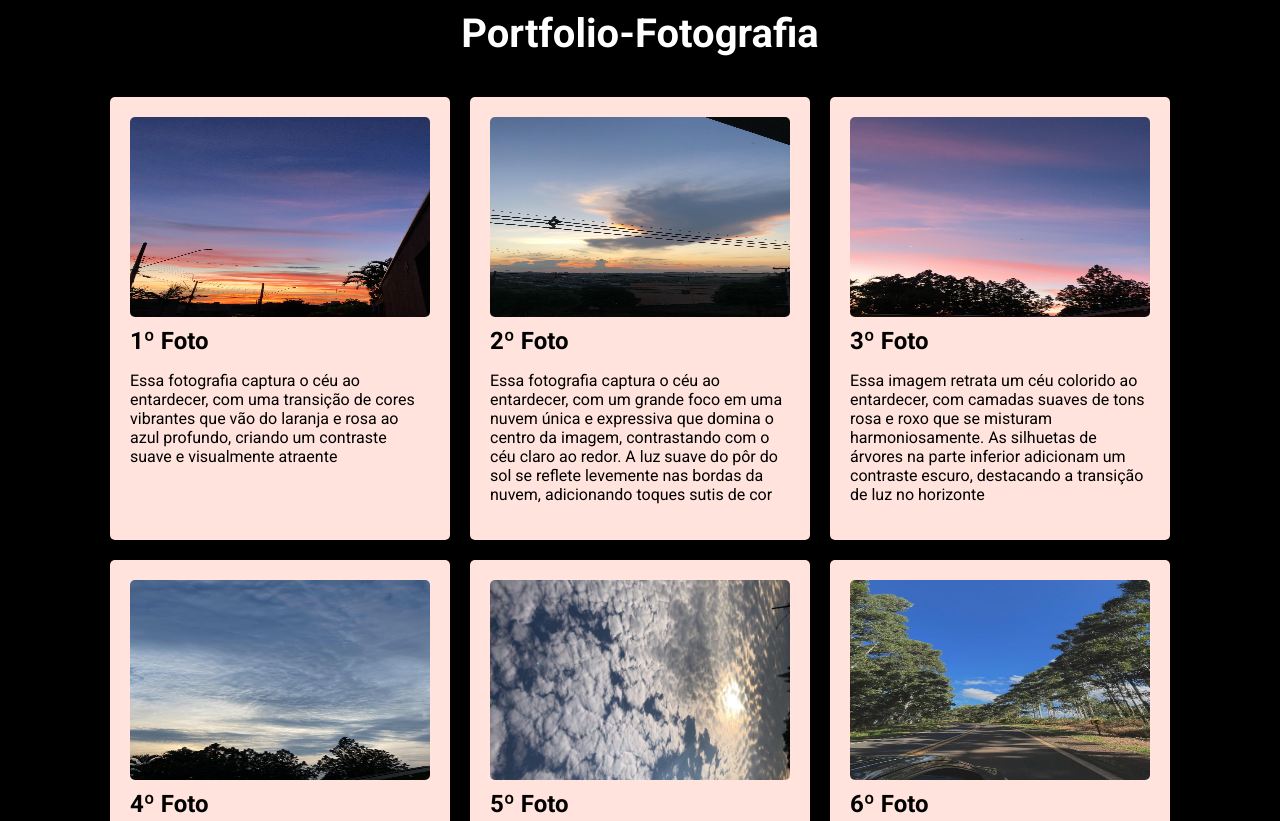
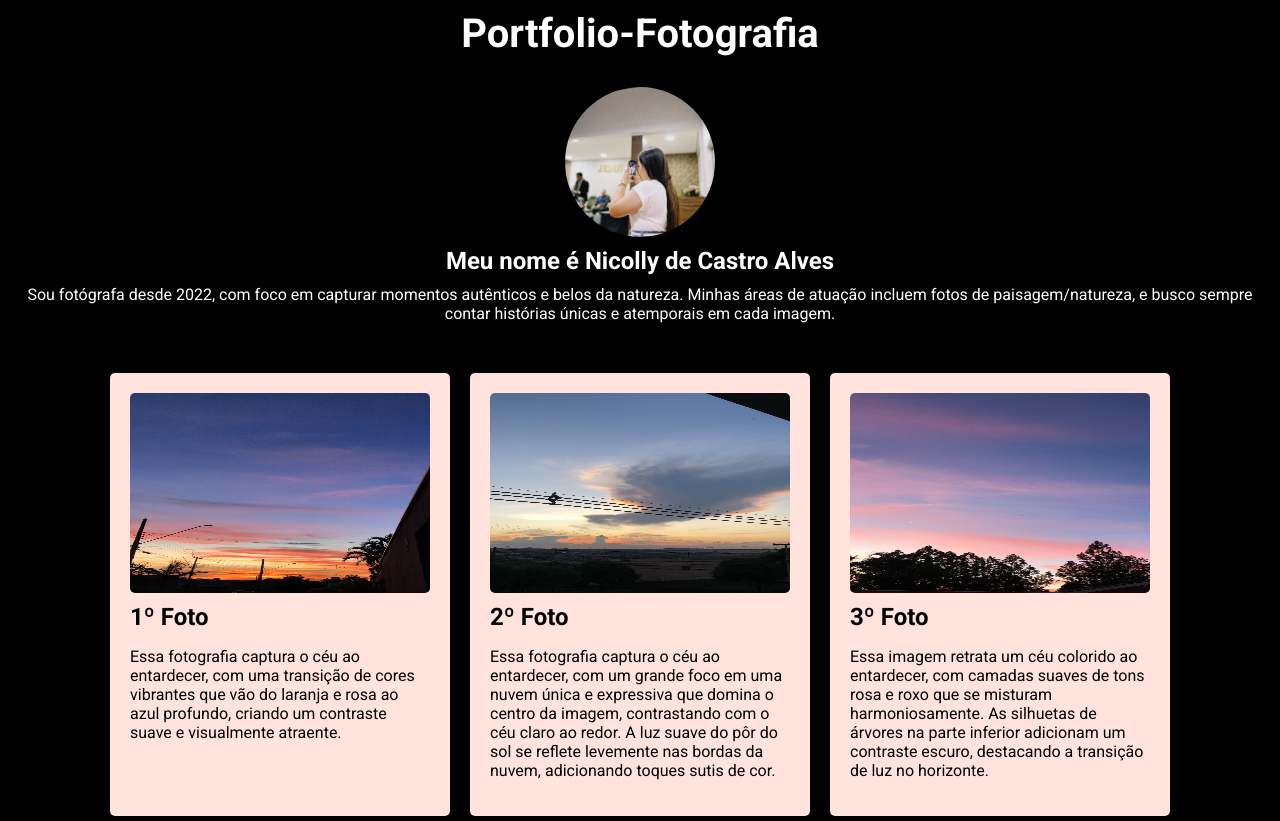
Before and after one commit to nicolly15c/portfolio2, a plain HTML site: page index.html in a window 1280 px wide. Shown: the top 821 px of the page. Drawn offline with Linux system fonts and the light colour scheme.

Commit message:
Update index.html

```diff
--- a/index.html
+++ b/index.html
@@ -21,6 +21,26 @@
         .header h1 {
             margin: 0;
             font-size: 2.5em;
+        }
+        .profile {
+            text-align: center;
+            margin: 20px 0;
+        }
+        .profile img {
+            border-radius: 50%;
+            width: 150px;
+            height: 150px;
+            object-fit: cover;
+        }
+        .profile h2 {
+            color: #fff;
+            font-size: 1.5em;
+            margin: 10px 0;
+        }
+        .profile p {
+            color: #fff;
+            font-size: 1em;
+            margin: 10px 20px;
         }
         .container {
             display: flex;
@@ -56,6 +76,15 @@
     Portfolio-Fotografia
    </h1>
   </div>
+  <div class="profile">
+   <img alt="A detailed description of the profile picture, showing a person smiling with a blurred background" height="150" src="WhatsApp Image 2024-10-30 at 10.01.51.jpeg" width="150"/>
+   <h2>
+    Meu nome é Nicolly de Castro Alves
+   </h2>
+   <p>
+    Sou fotógrafa desde 2022, com foco em capturar momentos autênticos e belos da natureza. Minhas áreas de atuação incluem fotos de paisagem/natureza, e busco sempre contar histórias únicas e atemporais em cada imagem.
+   </p>
+  </div>
   <div class="container">
    <div class="news-item">
     <img alt="A detailed description of the first portfolio image" height="200" src="WhatsApp Image 2024-10-27 at 15.10.27.jpeg" width="300"/>
@@ -63,7 +92,7 @@
      1º Foto
     </h2>
     <p>
-        Essa fotografia captura o céu ao entardecer, com uma transição de cores vibrantes que vão do laranja e rosa ao azul profundo, criando um contraste suave e visualmente atraente
+     Essa fotografia captura o céu ao entardecer, com uma transição de cores vibrantes que vão do laranja e rosa ao azul profundo, criando um contraste suave e visualmente atraente.
     </p>
    </div>
    <div class="news-item">
@@ -72,7 +101,7 @@
      2º Foto
     </h2>
     <p>
-        Essa fotografia captura o céu ao entardecer, com um grande foco em uma nuvem única e expressiva que domina o centro da imagem, contrastando com o céu claro ao redor. A luz suave do pôr do sol se reflete levemente nas bordas da nuvem, adicionando toques sutis de cor
+     Essa fotografia captura o céu ao entardecer, com um grande foco em uma nuvem única e expressiva que domina o centro da imagem, contrastando com o céu claro ao redor. A luz suave do pôr do sol se reflete levemente nas bordas da nuvem, adicionando toques sutis de cor.
     </p>
    </div>
    <div class="news-item">
@@ -81,7 +110,7 @@
      3º Foto
     </h2>
     <p>
-        Essa imagem retrata um céu colorido ao entardecer, com camadas suaves de tons rosa e roxo que se misturam harmoniosamente. As silhuetas de árvores na parte inferior adicionam um contraste escuro, destacando a transição de luz no horizonte
+     Essa imagem retrata um céu colorido ao entardecer, com camadas suaves de tons rosa e roxo que se misturam harmoniosamente. As silhuetas de árvores na parte inferior adicionam um contraste escuro, destacando a transição de luz no horizonte.
     </p>
    </div>
    <div class="news-item">
```
Lines whose indentation alone changed are shown as unchanged.
